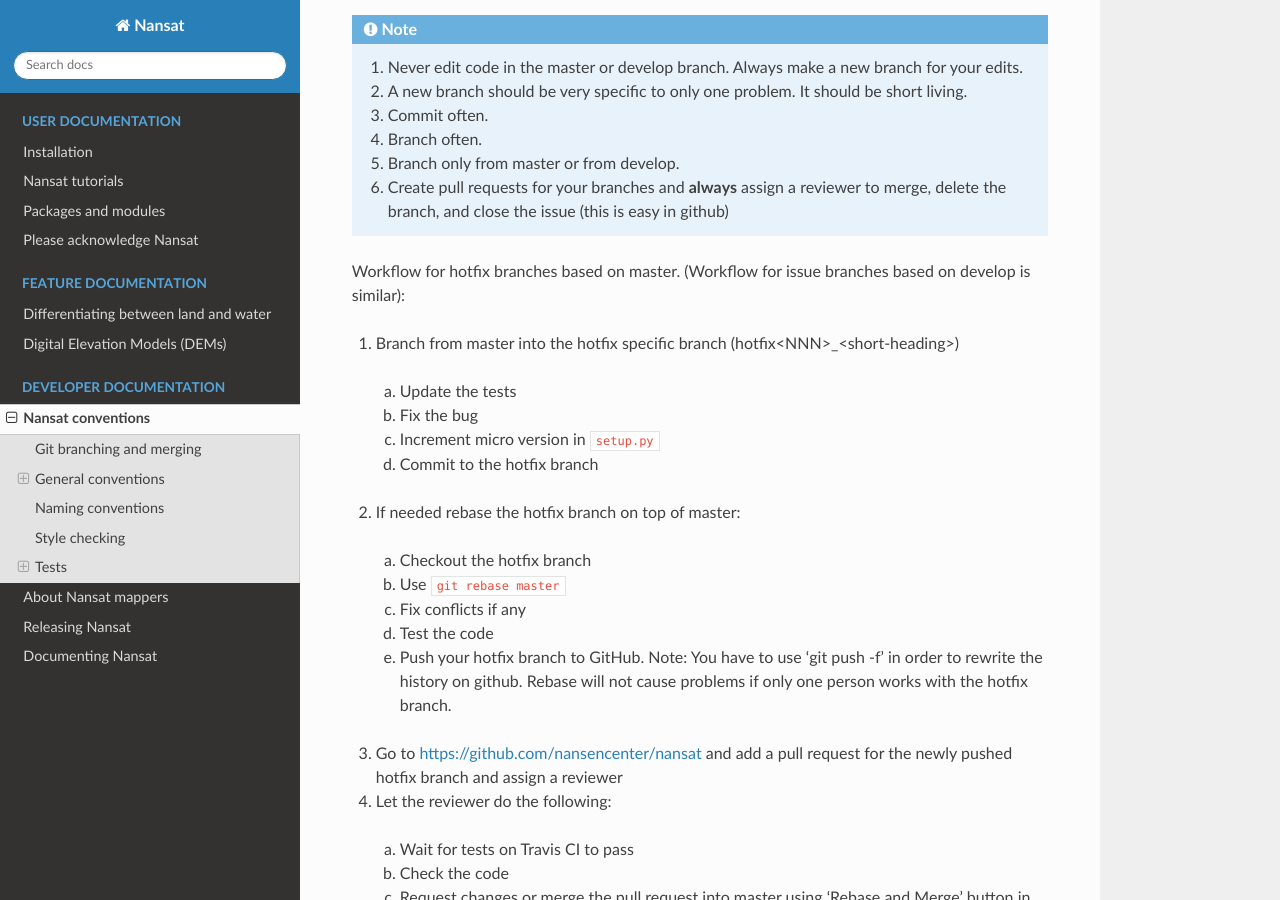
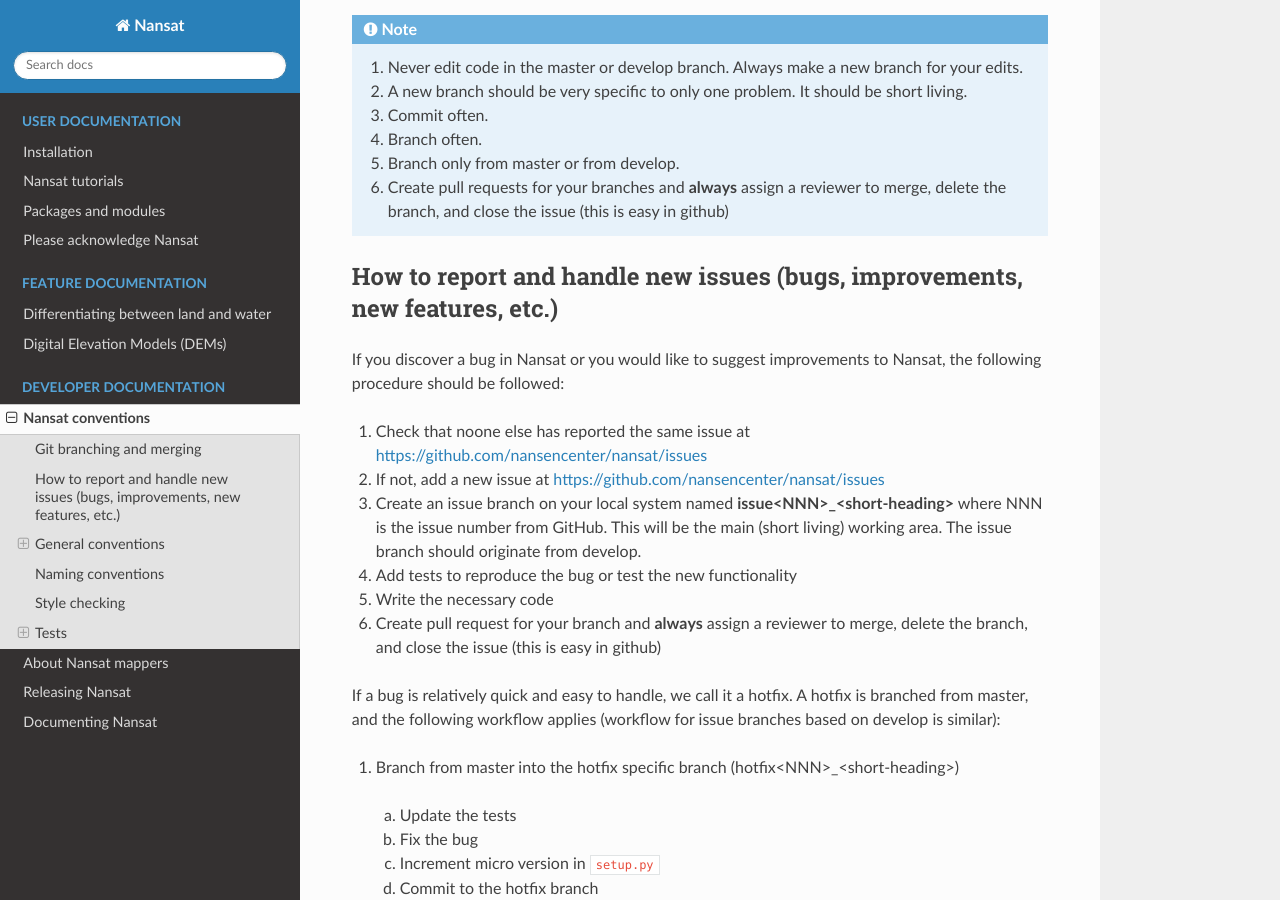
Before and after one commit to nansencenter/nansat, a Sphinx documentation site: the page built from docs/source/conventions.rst, in a window 1280 px wide and 900 px high, scrolled down 465 px. Built offline with Sphinx 7.4.7 and the Read the Docs theme 2.0.0, drawn with Linux system fonts in a browser that asks for light colours.

Commit message:
#329: Added section following suggestions in issue description

```diff
--- a/docs/source/conventions.rst
+++ b/docs/source/conventions.rst
@@ -20,7 +20,20 @@
    5. Branch only from master or from develop.
    6. Create pull requests for your branches and **always** assign a reviewer to merge, delete the branch, and close the issue (this is easy in github)
 
-Workflow for hotfix branches based on master. (Workflow for issue branches based on develop is similar):
+How to report and handle new issues (bugs, improvements, new features, etc.)
+----------------------------------------------------------------------------
+
+If you discover a bug in Nansat or you would like to suggest improvements to Nansat, the following procedure should be followed:
+
+1. Check that noone else has reported the same issue at https://github.com/nansencenter/nansat/issues
+2. If not, add a new issue at https://github.com/nansencenter/nansat/issues
+3. Create an issue branch on your local system named **issue<NNN>_<short-heading>** where NNN is the issue number from GitHub. This will be the main (short living) working area. The issue branch should originate from develop.
+4. Add tests to reproduce the bug or test the new functionality
+5. Write the necessary code
+6. Create pull request for your branch and **always** assign a reviewer to merge, delete the branch, and close the issue (this is easy in github)
+
+If a bug is relatively quick and easy to handle, we call it a hotfix. A hotfix is branched from master, and the following workflow applies
+(workflow for issue branches based on develop is similar):
 
 1. Branch from master into the hotfix specific branch (hotfix<NNN>_<short-heading>)
   a) Update the tests
```
